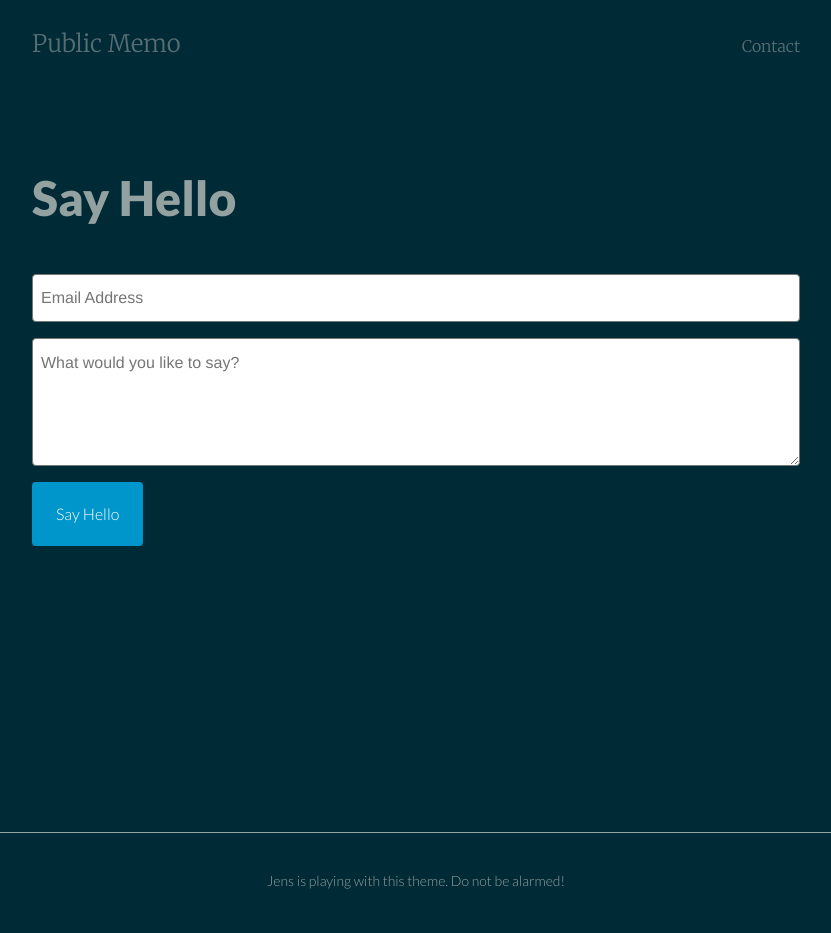
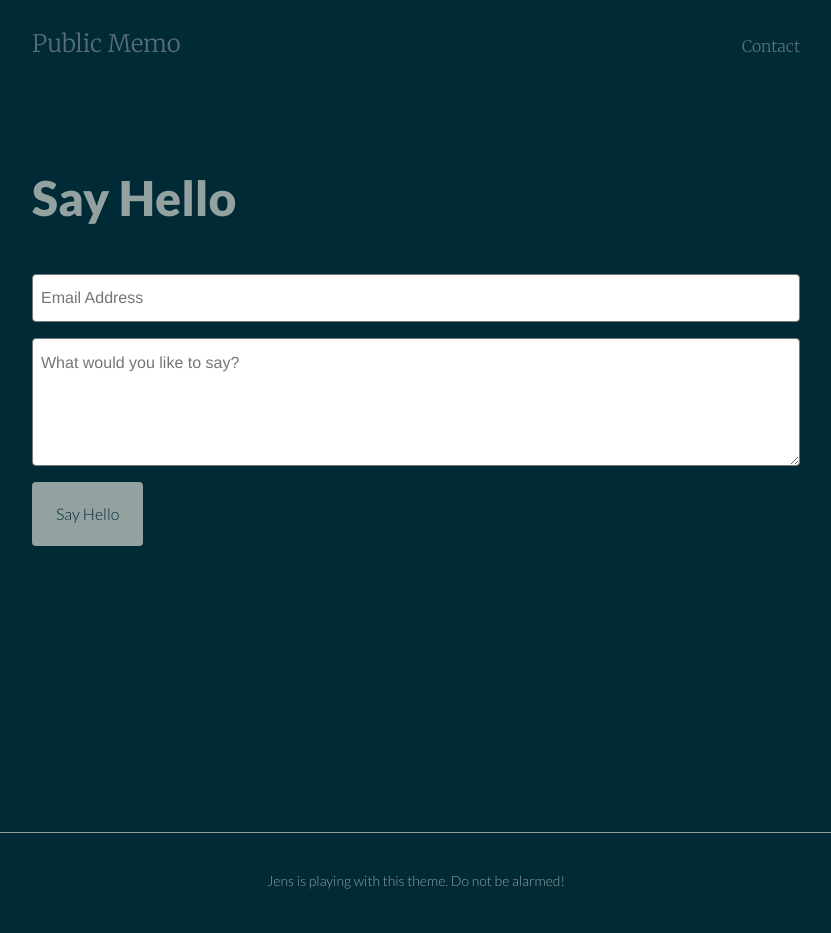
Before and after one commit to ohyran/ohyran.github.io, a Jekyll site: the page built from contact.html, in a window 1280 px wide. Shown: the whole page, without its empty margins (224-1055 px from the left). Built offline with Jekyll 4.4.1, drawn with Linux system fonts in a browser that asks for light colours.

Commit message:
Update basscss.css

```diff
--- a/css/basscss.css
+++ b/css/basscss.css
@@ -697,12 +697,12 @@ a:hover {
 }
 
 .button-blue {
-  color: #fff;
-  background-color: #0096cc;
+  color: #002b36;
+  background-color: #93a1a1;
 }
 .button-blue:hover {
-  color: #fff;
-  background-color: #004b66;
+  color: #002b36;
+  background-color: #586e75;
 }
 
 .button-gray {
```
